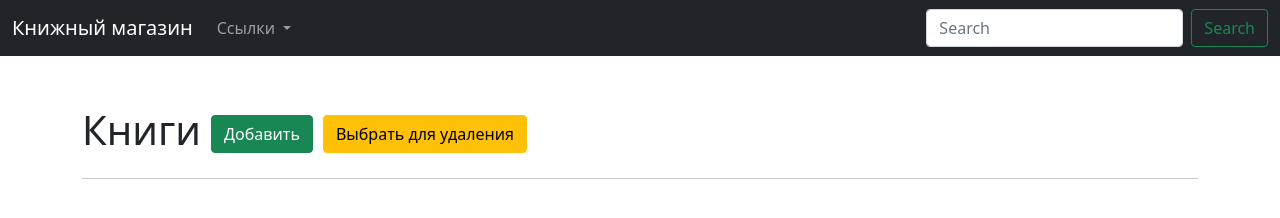
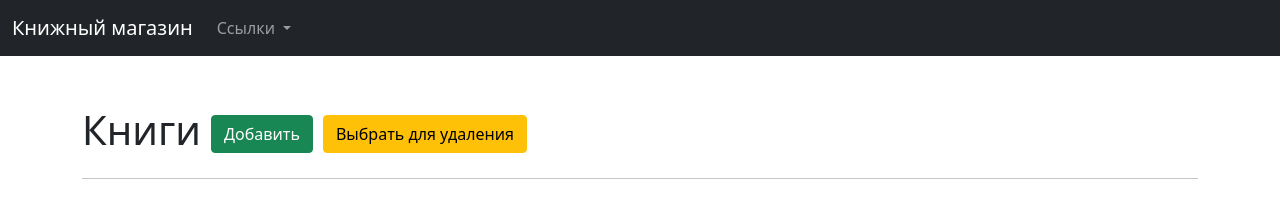
Before and after one commit to EgoSetov/bookstore, a website built with webpack: page public/books.html in a window 1280 px wide. Built offline with nearby package versions, Linux system fonts and the light colour scheme.

Commit message:
remove search form on header

```diff
--- a/public/books.html
+++ b/public/books.html
@@ -43,10 +43,6 @@
 							</ul>
 						</li>
 					</ul>
-					<form class="d-flex">
-						<input class="form-control me-2" type="search" placeholder="Search" aria-label="Search">
-						<button class="btn btn-outline-success" type="submit">Search</button>
-					</form>
 				</div>
 			</div>
 		</nav>
```
Also changed, not shown: public/customers.html (+0 -4 lines), public/employees.html (+0 -4 lines), public/index.html (+0 -4 lines), public/positions.html (+0 -4 lines), public/purchases.html (+0 -4 lines), public/receipts.html (+0 -4 lines), public/suppliers.html (+0 -4 lines), build/books.html, build/customers.html, build/employees.html, build/index.html, build/positions.html, build/purchases.html, build/receipts.html, 1 more files.
